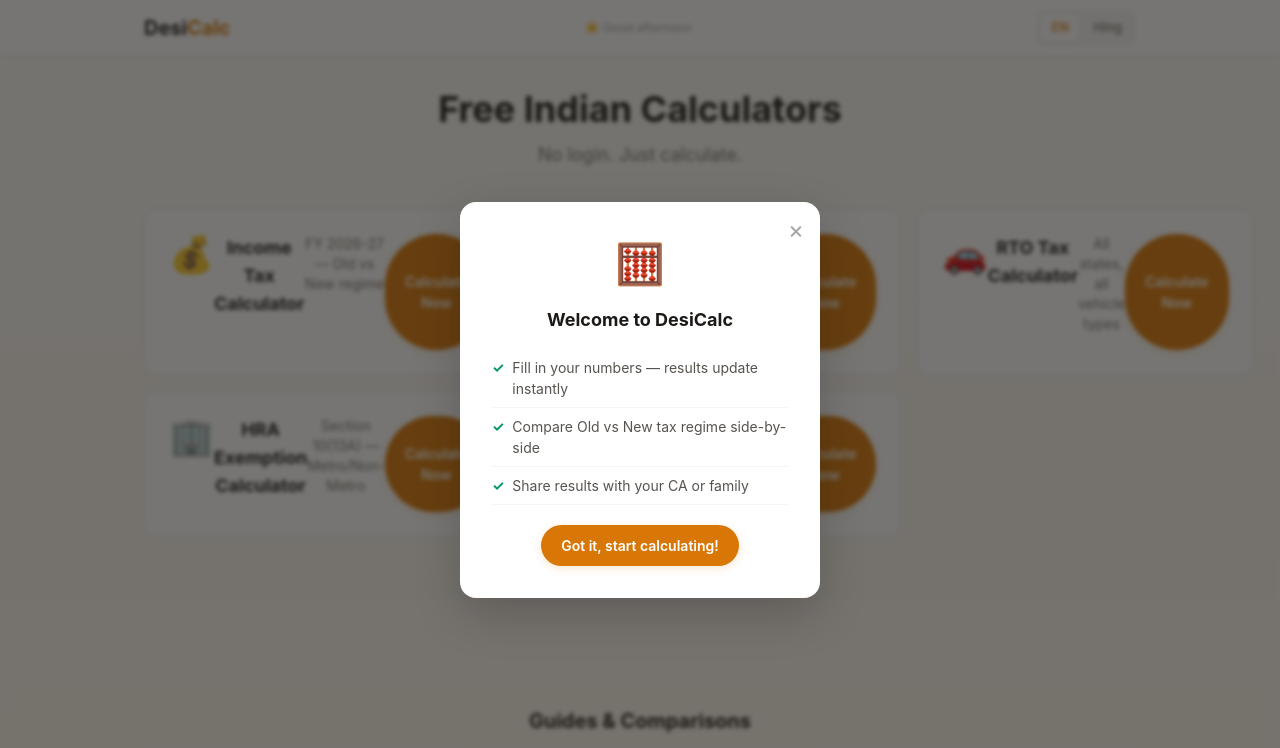
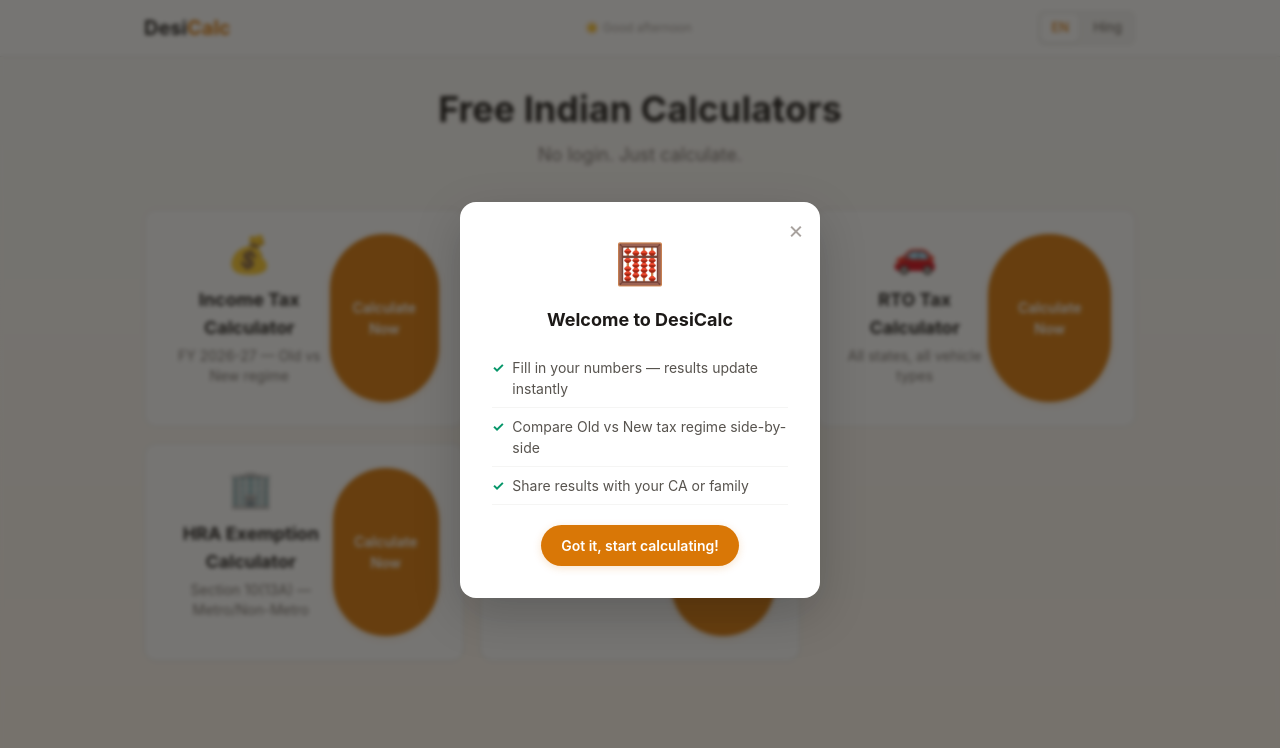
Before and after one commit to AyushmanDhar/DesiCalc, a website: page public/index.html in a window 1280 px wide. Shown: the top 748 px of the page. Drawn offline with Linux system fonts and the light colour scheme.

Commit message:
Fix card layout: content wraps in div, justify-between + self-center for aligned buttons

```diff
--- a/public/index.html
+++ b/public/index.html
@@ -74,35 +74,45 @@
     </section>
 
     <section class="tool-grid mb-12 scroll-entrance">
-      <div class="tool-card text-center flex flex-col">
+      <div class="tool-card text-center flex flex-col justify-between">
+        <div>
           <div class="text-4xl mb-3" aria-hidden="true">💰</div>
           <h2 class="text-lg font-bold mb-1" data-i18n="home.tax.title">Income Tax Calculator</h2>
           <p class="text-sm text-stone-500 mb-4" data-i18n="home.tax.desc">FY 2026-27 — Old vs New regime</p>
-        <a href="tools/income-tax" class="btn btn-primary mt-auto" data-i18n="home.cta">Calculate Now</a>
         </div>
-      <div class="tool-card text-center flex flex-col">
+        <a href="tools/income-tax" class="btn btn-primary self-center" data-i18n="home.cta">Calculate Now</a>
+      </div>
+      <div class="tool-card text-center flex flex-col justify-between">
+        <div>
           <div class="text-4xl mb-3" aria-hidden="true">🏠</div>
           <h2 class="text-lg font-bold mb-1" data-i18n="home.stamp.title">Stamp Duty Calculator</h2>
           <p class="text-sm text-stone-500 mb-4" data-i18n="home.stamp.desc">All 28 states</p>
-        <a href="tools/stamp-duty" class="btn btn-primary mt-auto" data-i18n="home.cta">Calculate Now</a>
         </div>
-      <div class="tool-card text-center flex flex-col">
+        <a href="tools/stamp-duty" class="btn btn-primary self-center" data-i18n="home.cta">Calculate Now</a>
+      </div>
+      <div class="tool-card text-center flex flex-col justify-between">
+        <div>
           <div class="text-4xl mb-3" aria-hidden="true">🚗</div>
           <h2 class="text-lg font-bold mb-1" data-i18n="home.rto.title">RTO Tax Calculator</h2>
           <p class="text-sm text-stone-500 mb-4" data-i18n="home.rto.desc">All states, all vehicle types</p>
-        <a href="tools/rto-tax" class="btn btn-primary mt-auto" data-i18n="home.cta">Calculate Now</a>
         </div>
-      <div class="tool-card text-center flex flex-col">
+        <a href="tools/rto-tax" class="btn btn-primary self-center" data-i18n="home.cta">Calculate Now</a>
+      </div>
+      <div class="tool-card text-center flex flex-col justify-between">
+        <div>
           <div class="text-4xl mb-3" aria-hidden="true">🏢</div>
           <h2 class="text-lg font-bold mb-1">HRA Exemption Calculator</h2>
           <p class="text-sm text-stone-500 mb-4">Section 10(13A) — Metro/Non-Metro</p>
-        <a href="tools/hra" class="btn btn-primary mt-auto" data-i18n="home.cta">Calculate Now</a>
         </div>
-      <div class="tool-card text-center flex flex-col">
+        <a href="tools/hra" class="btn btn-primary self-center" data-i18n="home.cta">Calculate Now</a>
+      </div>
+      <div class="tool-card text-center flex flex-col justify-between">
+        <div>
           <div class="text-4xl mb-3" aria-hidden="true">🧾</div>
           <h2 class="text-lg font-bold mb-1">GST Calculator</h2>
           <p class="text-sm text-stone-500 mb-4">2026 rates — Regular & Composition Scheme</p>
-        <a href="tools/gst" class="btn btn-primary mt-auto" data-i18n="home.cta">Calculate Now</a>
+        </div>
+        <a href="tools/gst" class="btn btn-primary self-center" data-i18n="home.cta">Calculate Now</a>
       </div>
     </section>
 
```
Lines whose indentation alone changed are shown as unchanged.
